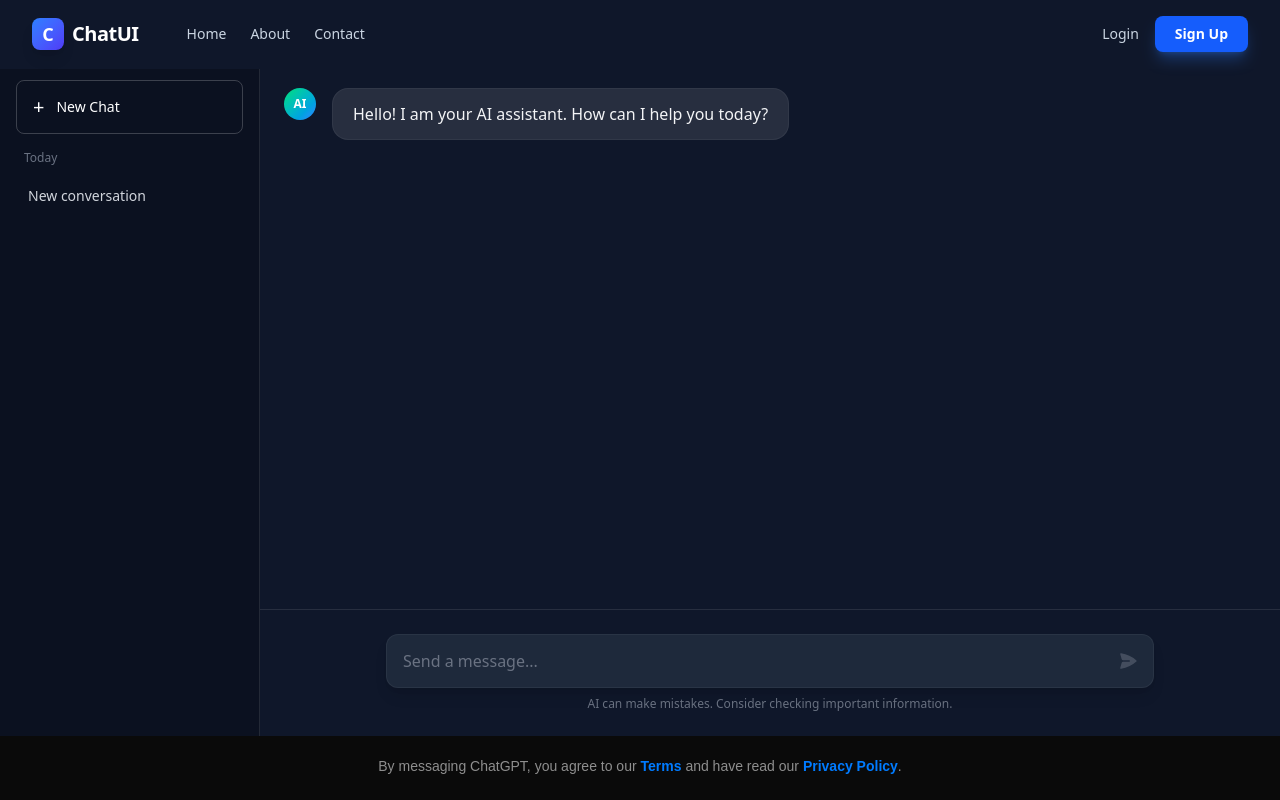
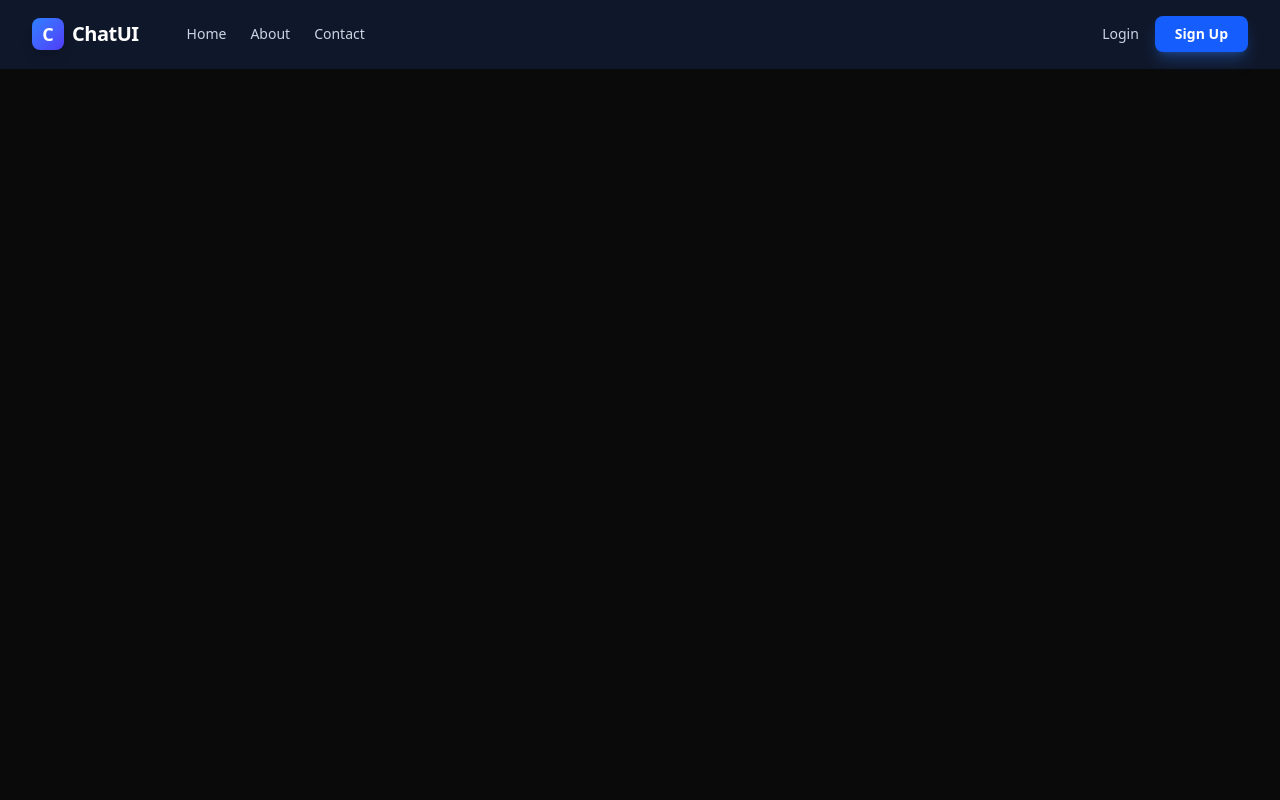
Before and after one commit to Nandish26/chatgpt_frontend, a React (Vite) app in the folder my-project/: page /chat in a window 1280 px wide. Built offline with nearby package versions, Linux system fonts and the light colour scheme.

Commit message:
changes in front end3

```diff
--- a/my-project/src/App.jsx
+++ b/my-project/src/App.jsx
@@ -7,7 +7,6 @@ import Header from './components/Header'
 import Footer from './components/Footer'
 import Login from './pages/Login'
 import Signup from './pages/Signup'
-import Chat from './Chat'
 
 function App() {
   return (
@@ -19,7 +18,6 @@ function App() {
         <Route path="/contact" element={<Contact />} />
         <Route path="/login" element={<Login />} />
         <Route path="/signup" element={<Signup />} />
-        <Route path="/chat" element={<Chat />} />
       </Routes>
       <Footer />
     </Router>
--- a/my-project/src/Chat.jsx
+++ /dev/null
@@ -1,150 +0,0 @@
-import React, { useState, useRef, useEffect } from "react";
-import axios from "axios";
-
-const Chat = () => {
-    const [messages, setMessages] = useState([
-        { role: 'assistant', content: 'Hello! I am your AI assistant. How can I help you today?' }
-    ]);
-    const [input, setInput] = useState("");
-    const [loading, setLoading] = useState(false);
-    const messagesEndRef = useRef(null);
-
-    const scrollToBottom = () => {
-        messagesEndRef.current?.scrollIntoView({ behavior: "smooth" });
-    };
-
-    useEffect(() => {
-        scrollToBottom();
-    }, [messages]);
-
-    const handleSend = async (e) => {
-        e.preventDefault();
-        if (!input.trim()) return;
-
-        const userMessage = { role: 'user', content: input };
-        setMessages(prev => [...prev, userMessage]);
-        setInput("");
-        setLoading(true);
-
-        try {
-            const response = await axios.post(
-                "http://127.0.0.1:8000/ask",
-                {
-                    message: input,
-                    system_prompt: "You are a helpful assistant."
-                }
-            );
-
-            const aiMessage = {
-                role: 'assistant',
-                content: response.data.response
-            };
-            setMessages(prev => [...prev, aiMessage]);
-        } catch (error) {
-            console.error("Error:", error);
-            setMessages(prev => [...prev, {
-                role: 'assistant',
-                content: "Sorry, I encountered an error connecting to the server."
-            }]);
-        } finally {
-            setLoading(false);
-        }
-    };
-
-    return (
-        <div className="flex h-[calc(100vh-64px)] bg-[#0f172a] text-white pt-16">
-            {/* Sidebar (Hidden on mobile for now, or just a placeholder for history) */}
-            <div className="hidden md:flex w-[260px] flex-col bg-[#0b1120] border-r border-white/10 p-4">
-                <button
-                    onClick={() => setMessages([{ role: 'assistant', content: 'Hello! I am your AI assistant. How can I help you today?' }])}
-                    className="flex items-center gap-3 px-4 py-3 rounded-lg border border-white/20 hover:bg-white/5 transition-colors text-sm text-left mb-4"
-                >
-                    <span className="text-xl">+</span> New Chat
-                </button>
-                <div className="flex-1 overflow-y-auto">
-                    <div className="text-xs font-medium text-gray-500 mb-2 px-2">Today</div>
-                    <div className="group flex items-center gap-3 px-3 py-3 text-sm text-gray-300 hover:bg-white/5 rounded-lg cursor-pointer transition-colors truncate">
-                        <span className="truncate">New conversation</span>
-                    </div>
-                </div>
-            </div>
-
-            {/* Main Chat Area */}
-            <div className="flex-1 flex flex-col relative">
-                {/* Messages */}
-                <div className="flex-1 overflow-y-auto p-4 md:p-6 space-y-6">
-                    {messages.map((msg, idx) => (
-                        <div
-                            key={idx}
-                            className={`flex gap-4 ${msg.role === 'user' ? 'justify-end' : 'justify-start'}`}
-                        >
-                            {/* Avatar for Assistant */}
-                            {msg.role === 'assistant' && (
-                                <div className="w-8 h-8 rounded-full bg-gradient-to-br from-green-400 to-blue-500 flex items-center justify-center flex-shrink-0">
-                                    <span className="text-xs font-bold text-white">AI</span>
-                                </div>
-                            )}
-
-                            <div
-                                className={`max-w-[80%] md:max-w-[70%] rounded-2xl px-5 py-3 ${msg.role === 'user'
-                                        ? 'bg-blue-600 text-white'
-                                        : 'bg-white/10 text-gray-100 border border-white/5'
-                                    }`}
-                            >
-                                <p className="text-sm md:text-base leading-relaxed whitespace-pre-wrap">{msg.content}</p>
-                            </div>
-
-                            {/* Avatar for User (Optional) */}
-                            {msg.role === 'user' && (
-                                <div className="w-8 h-8 rounded-full bg-slate-600 flex items-center justify-center flex-shrink-0">
-                                    <span className="text-xs font-bold text-white">U</span>
-                                </div>
-                            )}
-                        </div>
-                    ))}
-                    {loading && (
-                        <div className="flex gap-4 justify-start">
-                            <div className="w-8 h-8 rounded-full bg-gradient-to-br from-green-400 to-blue-500 flex items-center justify-center flex-shrink-0 animate-pulse">
-                                <span className="text-xs font-bold text-white">AI</span>
-                            </div>
-                            <div className="bg-white/10 rounded-2xl px-5 py-3 flex items-center gap-1">
-                                <div className="w-2 h-2 bg-gray-400 rounded-full animate-bounce"></div>
-                                <div className="w-2 h-2 bg-gray-400 rounded-full animate-bounce [animation-delay:0.2s]"></div>
-                                <div className="w-2 h-2 bg-gray-400 rounded-full animate-bounce [animation-delay:0.4s]"></div>
-                            </div>
-                        </div>
-                    )}
-                    <div ref={messagesEndRef} />
-                </div>
-
-                {/* Input Area */}
-                <div className="p-4 md:p-6 bg-[#0f172a] border-t border-white/10">
-                    <form onSubmit={handleSend} className="max-w-3xl mx-auto relative">
-                        <input
-                            type="text"
-                            value={input}
-                            onChange={(e) => setInput(e.target.value)}
-                            placeholder="Send a message..."
-                            className="w-full bg-[#1e293b] text-white rounded-xl pl-4 pr-12 py-3.5 focus:outline-none focus:ring-2 focus:ring-blue-500/50 shadow-lg border border-white/5 placeholder-gray-500"
-                            disabled={loading}
-                        />
-                        <button
-                            type="submit"
-                            disabled={!input.trim() || loading}
-                            className="absolute right-2 top-1/2 -translate-y-1/2 p-2 bg-blue-600 hover:bg-blue-500 text-white rounded-lg disabled:opacity-50 disabled:bg-transparent disabled:text-gray-500 transition-all"
-                        >
-                            <svg xmlns="http://www.w3.org/2000/svg" viewBox="0 0 20 20" fill="currentColor" className="w-5 h-5">
-                                <path d="M3.105 2.289a.75.75 0 00-.826.95l1.414 4.925A1.5 1.5 0 005.135 9.25h6.115a.75.75 0 010 1.5H5.135a1.5 1.5 0 00-1.442 1.086l-1.414 4.926a.75.75 0 00.826.95 28.896 28.896 0 0015.293-7.154.75.75 0 000-1.115A28.897 28.897 0 003.105 2.289z" />
-                            </svg>
-                        </button>
-                    </form>
-                    <p className="text-center text-xs text-gray-500 mt-2">
-                        AI can make mistakes. Consider checking important information.
-                    </p>
-                </div>
-            </div>
-        </div>
-    );
-};
-
-export default Chat;
--- a/my-project/src/pages/home.jsx
+++ b/my-project/src/pages/home.jsx
@@ -1,15 +1,36 @@
-import React, { useState } from "react";
+import React, { useState, useEffect, useRef } from "react";
 
 const Home = () => {
   const [message, setMessage] = useState("");
-  const [response, setResponse] = useState("");
+  const [messages, setMessages] = useState([]);
   const [loading, setLoading] = useState(false);
+
+  const chatEndRef = useRef(null);
+
+  // 🔹 Load chat history on page load
+  useEffect(() => {
+    fetch("http://localhost:8000/chat-history")
+      .then((res) => res.json())
+      .then((data) => {
+        setMessages(data);
+      })
+      .catch((err) => console.error(err));
+  }, []);
+
+  // 🔹 Auto scroll to bottom
+  useEffect(() => {
+    chatEndRef.current?.scrollIntoView({ behavior: "smooth" });
+  }, [messages]);
 
   const handleAskAI = async () => {
     if (!message.trim()) return;
 
+    const userMessage = { role: "user", message: message };
+
+    // Show user message instantly
+    setMessages((prev) => [...prev, userMessage]);
+    setMessage("");
     setLoading(true);
-    setResponse("");
 
     try {
       const res = await fetch("http://localhost:8000/ask", {
@@ -21,61 +42,65 @@ const Home = () => {
       });
 
       const data = await res.json();
-      setResponse(data.response);
+
+      const aiMessage = { role: "assistant", message: data.response };
+
+      setMessages((prev) => [...prev, aiMessage]);
     } catch (error) {
       console.error(error);
-      setResponse("Error connecting to AI.");
     }
 
     setLoading(false);
   };
 
   return (
-    <div className="min-h-screen bg-white flex flex-col items-center justify-center px-4">
+    <div className="min-h-screen bg-gray-100 flex flex-col items-center">
 
-      <h1 className="text-2xl md:text-3xl font-semibold text-gray-800 mb-6">
-        What can I help with?
-      </h1>
+      <div className="w-full max-w-3xl flex flex-col flex-grow p-4">
 
-      <div className="w-full max-w-xl">
+        {/* Chat Messages */}
+        <div className="flex-grow overflow-y-auto space-y-4 mb-4">
+          {messages.map((msg, index) => (
+            <div
+              key={index}
+              className={`flex ${
+                msg.role === "user" ? "justify-end" : "justify-start"
+              }`}
+            >
+              <div
+                className={`max-w-xs md:max-w-md px-4 py-2 rounded-2xl shadow ${
+                  msg.role === "user"
+                    ? "bg-blue-600 text-white"
+                    : "bg-white text-gray-800"
+                }`}
+              >
+                {msg.message}
+              </div>
+            </div>
+          ))}
+          {loading && (
+            <div className="text-gray-500 text-sm">AI is typing...</div>
+          )}
+          <div ref={chatEndRef} />
+        </div>
 
-        {/* Input box */}
-        <div className="flex items-center gap-2 border border-gray-300 rounded-2xl px-4 py-3 shadow-sm focus-within:ring-2 focus-within:ring-gray-300">
+        {/* Input Box */}
+        <div className="flex items-center gap-2 border border-gray-300 rounded-2xl px-4 py-3 shadow-sm bg-white">
           <input
             type="text"
-            placeholder="Ask anything"
+            placeholder="Type a message..."
             value={message}
             onChange={(e) => setMessage(e.target.value)}
             onKeyDown={(e) => e.key === "Enter" && handleAskAI()}
-            className="flex-1 outline-none text-gray-700 placeholder-gray-400"
+            className="flex-1 outline-none text-gray-700"
           />
           <button
             onClick={handleAskAI}
-            className="text-sm bg-blue-600 text-white px-4 py-1.5 rounded-full hover:bg-blue-700 transition"
+            className="bg-blue-600 text-white px-4 py-2 rounded-full hover:bg-blue-700 transition"
           >
-            {loading ? "..." : "Send"}
+            Send
           </button>
         </div>
-
-        {/* Action buttons */}
-        <div className="flex flex-wrap gap-2 mt-4 justify-center">
-          {["Attach", "Search", "Study", "Create image"].map((item) => (
-            <button
-              key={item}
-              className="px-4 py-1.5 text-sm border border-gray-300 rounded-full text-gray-700 hover:bg-gray-100 transition"
-            >
-              {item}
-            </button>
-          ))}
-        </div>
-
-        {/* AI Response */}
-        {response && (
-          <div className="mt-6 bg-gray-100 p-4 rounded-xl shadow-sm">
-            <h2 className="font-semibold mb-2 text-gray-700">AI Response:</h2>
-            <p className="text-gray-800 whitespace-pre-line">{response}</p>
-          </div>
-        )}
       </div>
     </div>
   );
```
